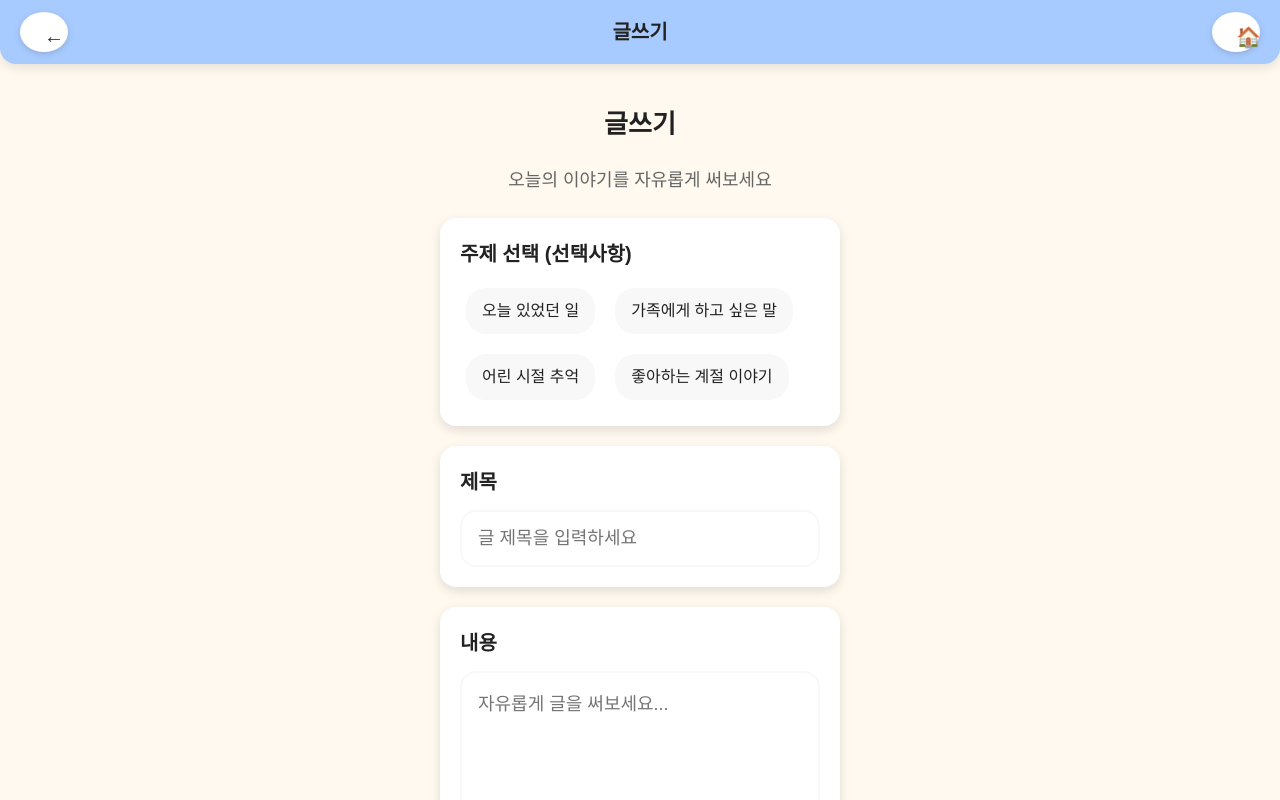
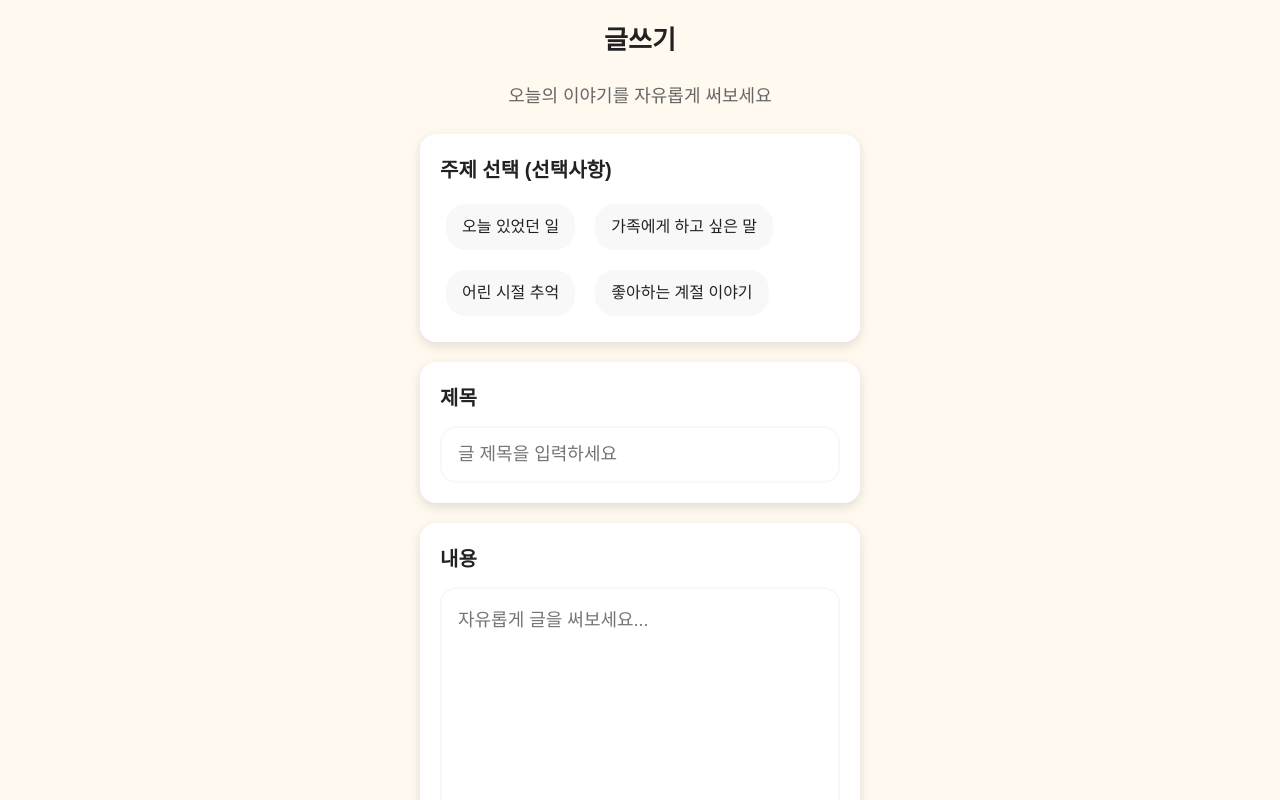
Before and after one commit to sunsudun25-cloud/hidi-story-maker, a React (Vite) app: page /write in a window 1280 px wide. Shown: the top 800 px of the page. Built offline with nearby package versions, Linux system fonts and the light colour scheme.

Commit message:
Simplify Layout component, remove TopHeader dependency

```diff
--- /dev/null
+++ b/src/components/Layout.css
@@ -0,0 +1,10 @@
+/* Layout wrapper - 전체 레이아웃 컨테이너 */
+.layout-wrapper {
+  min-height: 100vh;
+  width: 100%;
+}
+
+.layout-inner {
+  width: 100%;
+  height: 100%;
+}
--- a/src/components/Layout.tsx
+++ b/src/components/Layout.tsx
@@ -1,38 +1,12 @@
-import { Outlet, useLocation, useNavigate } from "react-router-dom";
-import TopHeader from "./TopHeader";
+import { Outlet } from "react-router-dom";
+import "./Layout.css";
 
 export default function Layout() {
-  const location = useLocation();
-  const navigate = useNavigate();
-
-  // 홈 화면에서는 헤더 숨기기
-  const hideHeaderOnPaths = ["/", "/welcome", "/onboarding", "/home"];
-  const shouldHideHeader = hideHeaderOnPaths.includes(location.pathname);
-
   return (
-    <div>
-      {!shouldHideHeader && (
-        <TopHeader title={getPageTitle(location.pathname)} />
-      )}
-
-      <main>
+    <div className="layout-wrapper">
+      <div className="layout-inner">
         <Outlet />
-      </main>
+      </div>
     </div>
   );
 }
-
-// ❗ 각 페이지에 맞는 제목 자동 설정
-function getPageTitle(path: string) {
-  if (path.includes("/drawing/practice")) return "연습하기";
-  if (path.includes("/drawing/direct")) return "직접입력";
-  if (path.includes("/drawing/start")) return "그림 그리기";
-  if (path.includes("/drawing")) return "그림 만들기";
-  if (path.includes("/write")) return "글쓰기";
-  if (path.includes("/storybook")) return "동화책 만들기";
-  if (path.includes("/my-works")) return "내 작품 보기";
-  if (path.includes("/goods")) return "나만의 굿즈";
-  if (path.includes("/test-buttons")) return "버튼 테스트";
-
-  return "";
-}
```
